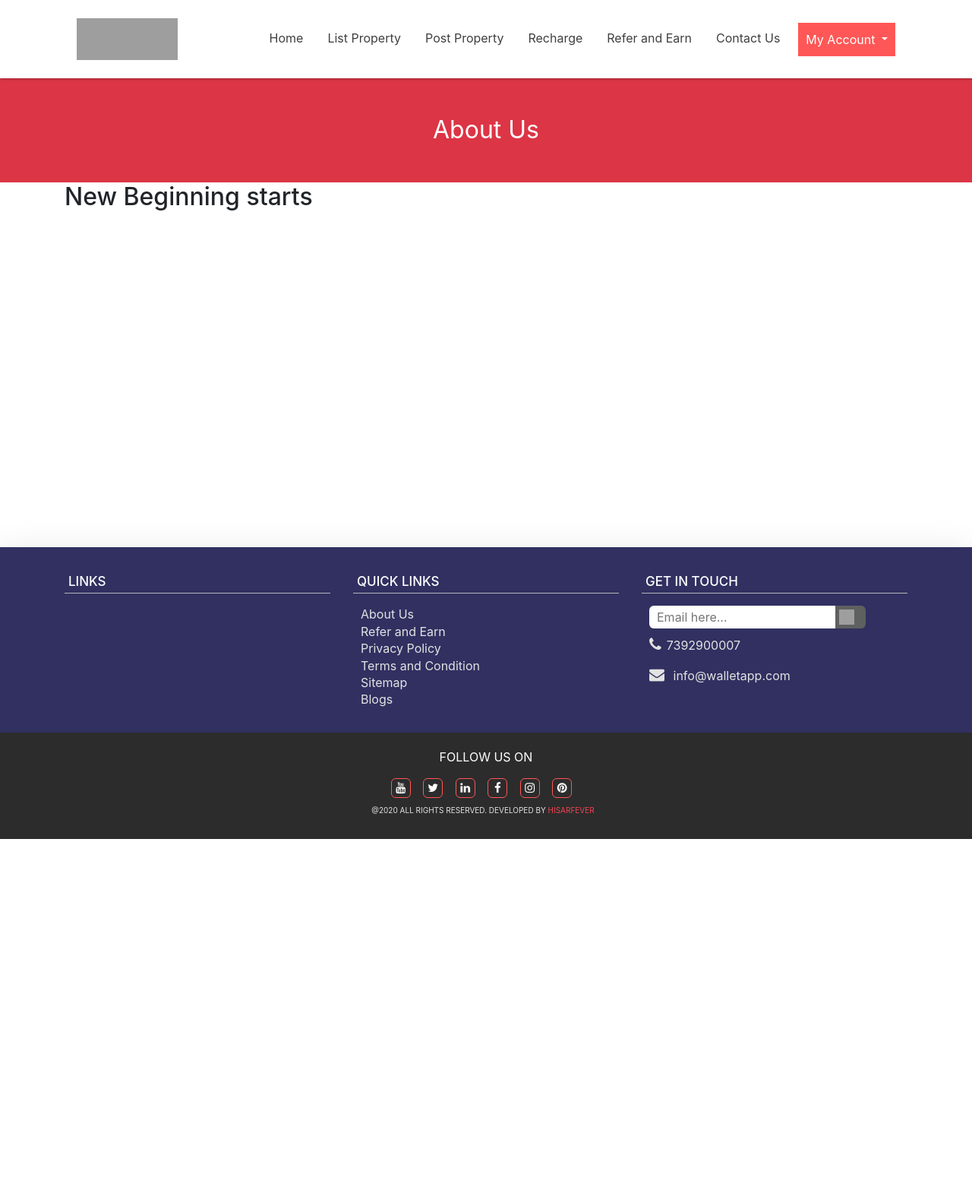
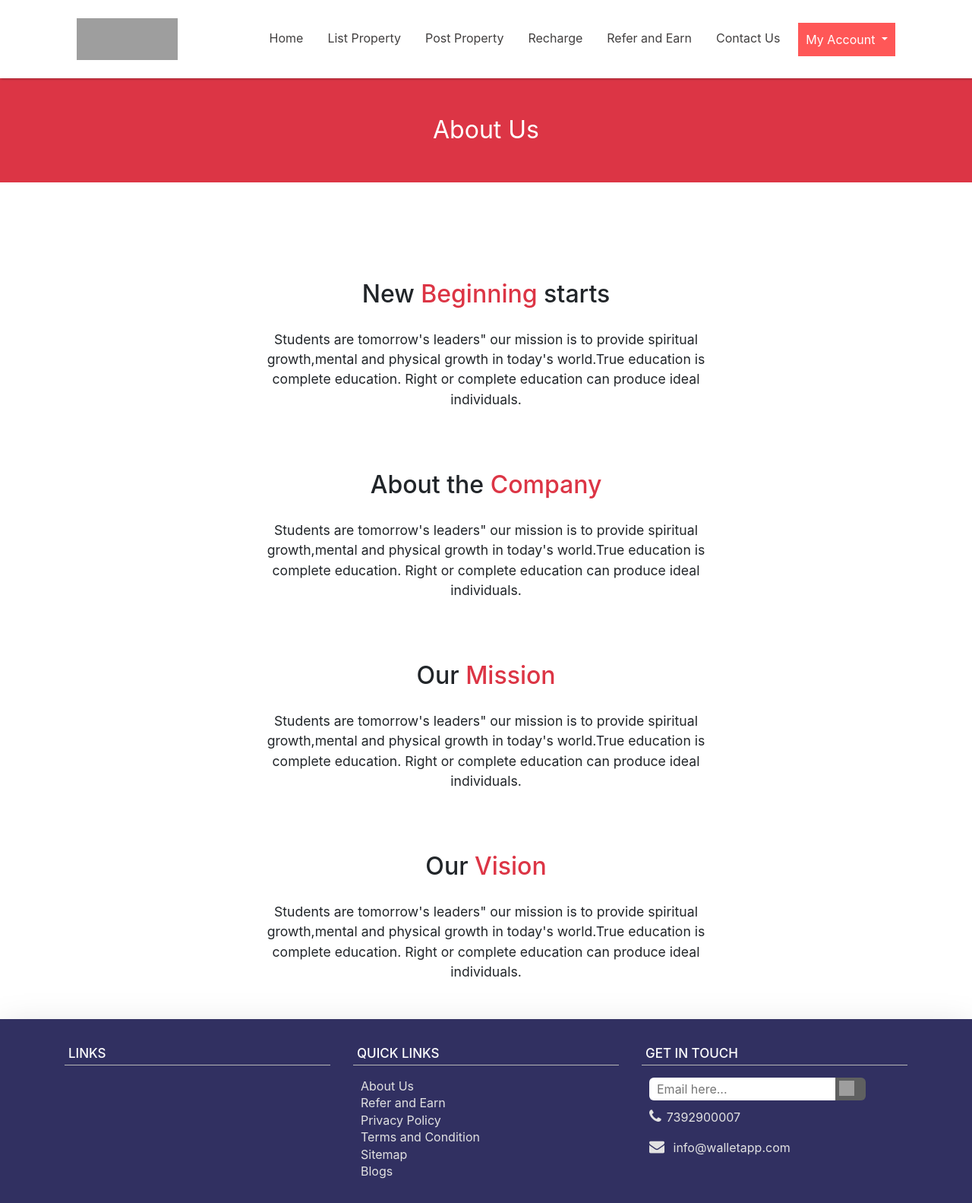
Before and after one commit to Git-Eniacoder/propertyweb, a CodeIgniter app: page /propertyweb/index.php/about/index in a window 1280 px wide. Shown: the top 1583 px of the page at 76% size. Before the commit the page ends 1104 px from the top, so only its background shows below. Run offline with CodeIgniter, Linux system fonts and the light colour scheme; data that the repository does not hold is empty; some libraries are stand-ins or nearby versions; grey boxes are pictures that could not be loaded.

Commit message:
about page change

```diff
--- a/application/views/frontend/about.php
+++ b/application/views/frontend/about.php
@@ -11,10 +11,74 @@
     <section class="about">
         <div class="container">
             <div class="about-box">
-                <div class="row">
-                    <div class="col justify-content-center">
-                        <h2>New Beginning starts</h2>
+                <div class="row justify-content-center">
+                    <div class="col about-head">
+
                     </div>
+                </div>
+
+                <div class="row justify-content-center about_contain">
+                    <!-- <div class="col-md-5">
+
+                    <p>Students are tomorrow's leaders" our mission is to provide spiritual growth,mental and physical growth in today's world.True education is complete education. Right or complete education can produce ideal individuals.</p>
+
+                    </div> -->
+                    <div class="col-md-7">
+                        <div class="about_text text-center">
+                            <div class="about_subhead">
+                                <h2>New <span class="about-head-h2">Beginning</span> starts</h2>
+                            </div>
+                            <p>Students are tomorrow's leaders" our mission is to provide spiritual growth,mental and physical growth in today's world.True education is complete education. Right or complete education can produce ideal individuals.</p>
+                        </div>
+
+                    </div>
+                </div>
+
+                <div class="row justify-content-center about_contain">
+                    <div class="col-md-7">
+                        <div class="about_text text-center">
+                            <div class="about_subhead">
+                                <h2>About the<span class="about-head-h2"> Company</span></h2>
+                            </div>
+                            <p>Students are tomorrow's leaders" our mission is to provide spiritual growth,mental and physical growth in today's world.True education is complete education. Right or complete education can produce ideal individuals.</p>
+                        </div>
+                    </div>
+                    <!-- <div class="col-md-5">
+
+
+                    </div> -->
+                </div>
+
+                <div class="row justify-content-center about_contain">
+                    <!-- <div class="col-md-5">
+
+                    </div> -->
+                    <div class="col-md-7">
+
+                        <div class="about_text text-center">
+                            <div class="about_subhead">
+                                <h2>Our <span class="about-head-h2"> Mission</span></h2>
+                            </div>
+                            <p>Students are tomorrow's leaders" our mission is to provide spiritual growth,mental and physical growth in today's world.True education is complete education. Right or complete education can produce ideal individuals.</p>
+                        </div>
+
+                    </div>
+                </div>
+
+                <div class="row justify-content-center about_contain">
+                    <div class="col-md-7">
+                    <div class="about_text text-center">
+                            <div class="about_subhead">
+                                <h2>Our <span class="about-head-h2"> Vision</span></h2>
+                            </div>
+                            <p>Students are tomorrow's leaders" our mission is to provide spiritual growth,mental and physical growth in today's world.True education is complete education. Right or complete education can produce ideal individuals.</p>
+                        </div>
+                    </div>
+                    <!-- <div class="col-md-5">
+
+
+
+                    </div> -->
                 </div>
             </div>
 
--- a/assets/css/style.css
+++ b/assets/css/style.css
@@ -1402,6 +1402,34 @@ font-family: -apple-system, BlinkMacSystemFont, 'Segoe UI', Roboto, Oxygen, Ubun
 }
 
 
+.about-head{
+  padding: 3rem 0;
+}
+
+.about-head-h2{
+  color: #DC3545;
+}
+
+.about_subhead{
+  margin-bottom: 1.7rem;
+}
+
+.about_text p{
+  font-size: 1.1rem;
+}
+
+.about_contain{
+  padding: 2rem 0;
+}
+
+.about_img_bx{
+  width: 22rem;
+  height: 22rem;
+  padding: 1rem;
+  background-color: #eee;
+}
+
+
 /* // end of show property CSS */
 
 @media screen and (max-width: 600px){
```
